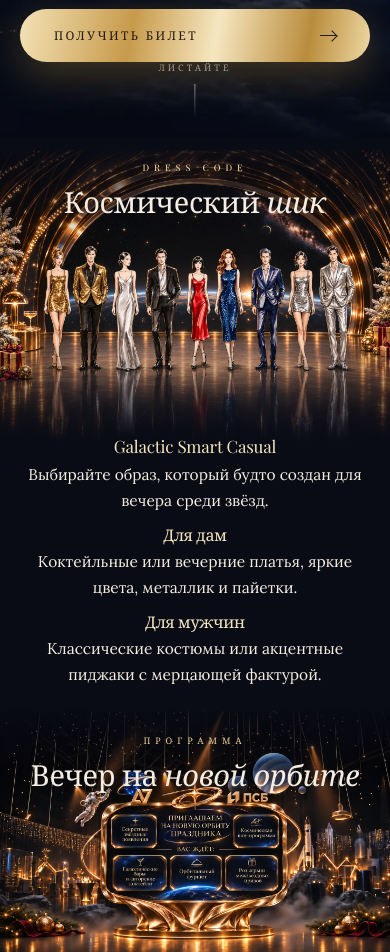
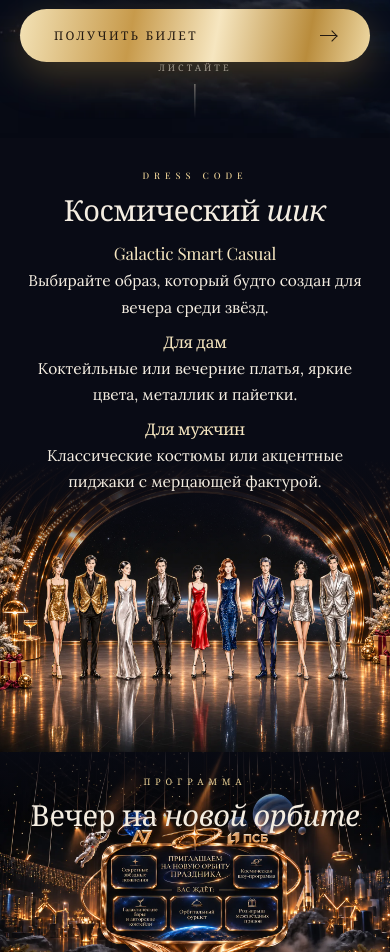
Before and after one commit to 252489/space, a plain HTML site: page zvezdy-github/index.html in a window 390 px wide. Shown: the part 720-1672 px from the top of the page. Drawn offline with nearby package versions, Linux system fonts and the light colour scheme; a web font is replaced by a local one.

Commit message:
Add files via upload

```diff
--- a/zvezdy-github/index.html
+++ b/zvezdy-github/index.html
@@ -299,30 +299,30 @@ main{position:relative;z-index:3}
 .image-slide__media img{width:100%;height:auto}
 .image-slide__media::after{content:'';position:absolute;inset:0;
   background:linear-gradient(180deg,rgba(9,11,21,.85),transparent 29%)}
-#dress{overflow:hidden}
-#dress .image-slide__media{top:calc(-1 * clamp(24px,5vw,84px))}
-#dress .image-slide__media::after{
-  background:linear-gradient(180deg,rgba(9,11,21,.87),transparent 31%,transparent 66%,#090b15 100%)}
 .image-slide__content{z-index:1;width:100%;padding-block:clamp(34px,5vw,82px);
   display:flex;flex-direction:column;align-items:center;justify-content:space-between}
 .image-slide__title .lbl{display:block;margin-bottom:10px}
 .image-slide__title h2{font-size:clamp(29px,5.2vw,82px);line-height:1.08;text-wrap:balance}
 .image-slide__copy{display:grid;grid-template-columns:1fr 1fr;gap:14px 36px;
-  max-width:980px;margin-top:24px;text-align:left}
+  max-width:880px;margin-top:clamp(20px,3vw,38px);text-align:center}
 .image-slide__copy .lead{color:var(--cream)}
-.image-slide__copy b{font-weight:500;color:var(--gold-xl)}
+#dress{display:block;overflow:hidden}
+#dress .image-slide__content{position:relative;padding-block:clamp(30px,5vw,72px) 0}
+#dress .image-slide__media{margin-top:calc(-1 * clamp(30px,14vw,220px))}
+#dress .image-slide__media::after{
+  background:linear-gradient(180deg,#090b15,rgba(9,11,21,.8) 14%,transparent 34%)}
+#dress .image-slide__copy .lead{margin-inline:auto;text-wrap:pretty}
 @media(max-width:700px){
   .image-slide__content{padding-block:22px 32px}
-  #dress .image-slide__media{top:-18px;margin-top:30px}
-  #dress .image-slide__content{display:block}
-  .image-slide__copy{grid-template-columns:1fr;margin-top:calc(68vw - 44px)}
+  #dress .image-slide__media{margin-top:calc(-1 * clamp(20px,9vw,60px))}
+  .image-slide__copy{gap:12px 16px}
 }
-
+@media(max-width:480px){
+  .image-slide__copy{grid-template-columns:1fr;gap:14px;max-width:34ch}
+}
 .dress-intro{grid-column:1/-1;text-align:center}
 #dress h3,#dress h4{font-family:var(--f-d);font-size:clamp(17px,2.5vw,34px);color:var(--gold-xl);margin-bottom:5px}
 #dress h4{font-size:clamp(16px,1.75vw,25px)}
-#dress .image-slide__content{padding-bottom:clamp(24px,3vw,56px)}
-#dress .image-slide__copy{text-align:center}
 #prog .suit-logo{position:absolute;z-index:1;object-fit:contain}
 #prog .suit-logo{width:1.15%;height:1.2%;left:23.3%;top:33.5%;transform:rotate(28deg)}
 #reg::before{background:linear-gradient(90deg,rgba(15,12,18,.15),rgba(15,12,18,.25)),
@@ -487,9 +487,6 @@ footer span{font-family:var(--f-d);font-size:10.5px;letter-spacing:.26em;text-tr
 
 <!-- ============ 04 DRESS CODE ============ -->
 <section class="image-slide on-dark" id="dress">
-  <div class="image-slide__media">
-    <img src="dresscode.webp" width="1448" height="1086" decoding="async" alt="Праздничные образы: золотые, серебристые, красные и синие платья, классические костюмы и блестящие пиджаки" loading="lazy">
-  </div>
   <div class="wrap image-slide__content">
     <div class="image-slide__title">
       <span class="lbl on-dark">Dress code</span>
@@ -509,6 +506,9 @@ footer span{font-family:var(--f-d);font-size:10.5px;letter-spacing:.26em;text-tr
         <p class="lead">Классические костюмы или акцентные пиджаки с мерцающей фактурой.</p>
       </div>
     </div>
+  </div>
+  <div class="image-slide__media">
+    <img src="dresscode.webp" width="1448" height="1086" decoding="async" alt="Праздничные образы: золотые, серебристые, красные и синие платья, классические костюмы и блестящие пиджаки" loading="lazy">
   </div>
 </section>
 
```
